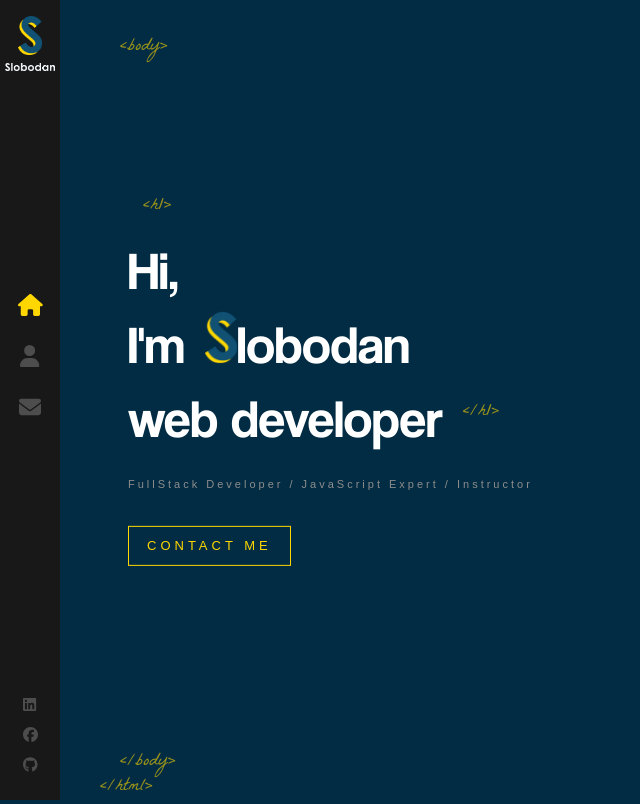
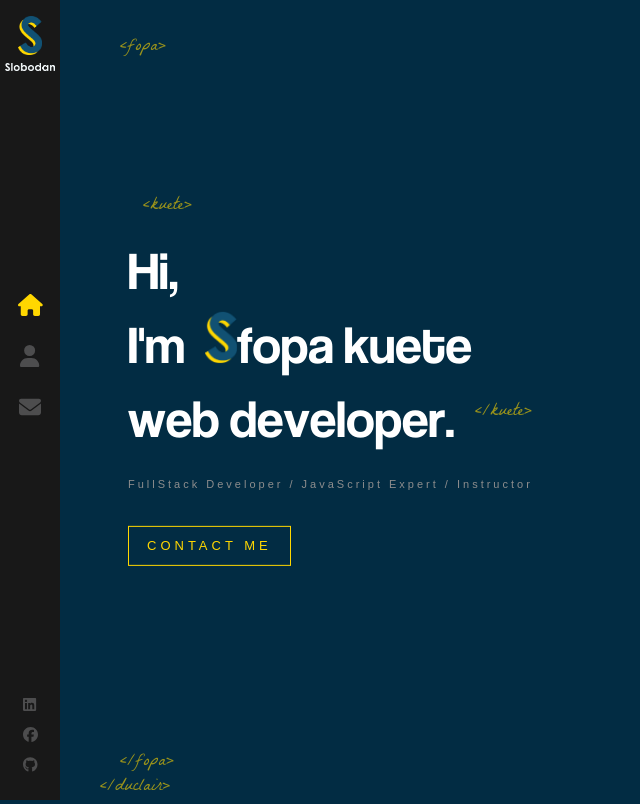
Before and after one commit to weshare237/React-portfolio, a React (Create React App) app: page / in a window 1280 px wide. Shown: the whole page, without its empty margins (0-640 px from the left). Built offline with nearby package versions, Linux system fonts and the light colour scheme.

Commit message:
Letters animation

```diff
--- /dev/null
+++ b/src/components/AnimatedLetters/index.js
@@ -0,0 +1,18 @@
+import React from 'react'
+import './index.scss'
+
+const AnimatedLetters = ({ letterClass, strArray, idx }) => {
+  return (
+    <span>
+      {strArray.map((char, i) => {
+        return (
+          <span key={char + i} className={`${letterClass} _${i + idx}`}>
+            {char}
+          </span>
+        )
+      })}
+    </span>
+  )
+}
+
+export default AnimatedLetters
--- /dev/null
+++ b/src/components/AnimatedLetters/index.scss
@@ -0,0 +1,24 @@
+.text-animate {
+  display: inline-block;
+  opacity: 0;
+  animation: bounceIn 1s 1s;
+  animation-fill-mode: forwards;
+  min-width: 10px;
+}
+
+.text-animate-hover {
+  min-width: 10px;
+  display: inline-block;
+  animation-fill-mode: both;
+
+  &:hover {
+    animation: rubberBand 1s;
+    color: #ffd700;
+  }
+}
+
+@for $i from 1 through 35 {
+  .text-animate._#{$i} {
+    animation-delay: #{$i / 10}s;
+  }
+}
--- a/src/components/Home/index.js
+++ b/src/components/Home/index.js
@@ -1,18 +1,56 @@
-import React from 'react'
+import React, { useEffect, useState } from 'react'
 import { Link } from 'react-router-dom'
 import LogoTitle from '../../assets/images/logo-s.png'
+import AnimatedLetters from '../AnimatedLetters'
 import './index.scss'
 
 const Home = () => {
+  const [letterClass, setLetterClass] = useState('text-animate')
+  const nameArray = ['f', 'o', 'p', 'a', '', 'k', 'u', 'e', 't', 'e']
+  const jobArray = [
+    'w',
+    'e',
+    'b',
+    ' ',
+    'd',
+    'e',
+    'v',
+    'e',
+    'l',
+    'o',
+    'p',
+    'e',
+    'r',
+    '.',
+  ]
+
+  useEffect(() => {
+    setTimeout(() => {
+      setLetterClass('text-animate-hover')
+    }, 4000)
+  }, [])
+
   return (
     <div className='container home-page'>
       <div className='text-zone'>
         <h1>
-          Hi, <br /> I'm
+          <span className={letterClass}>H</span>
+          <span className={`${letterClass} _12`}>i,</span>
+          <br />
+          <span className={`${letterClass} _13`}>I</span>
+          <span className={`${letterClass} _14`}>'m</span>
           <img src={LogoTitle} alt='developer' />
-          lobodan
+          <AnimatedLetters
+            letterClass={letterClass}
+            strArray={nameArray}
+            idx={15}
+          />
           <br />
-          web developer
+          <AnimatedLetters
+            letterClass={letterClass}
+            strArray={jobArray}
+            idx={22}
+          />
         </h1>
         <h2>FullStack Developer / JavaScript Expert / Instructor</h2>
         <Link to='/contact' className='flat-button'>
--- a/src/components/Home/index.scss
+++ b/src/components/Home/index.scss
@@ -15,7 +15,7 @@
     }
 
     &::before {
-      content: '<h1>';
+      content: '<kuete>';
       font-family: 'La Belle Aurore';
       color: #ffd700;
       font-size: 18px;
@@ -26,7 +26,7 @@
     }
 
     &:after {
-      content: '</h1>';
+      content: '</kuete>';
       font-family: 'La Belle Aurore';
       color: #ffd700;
       font-size: 18px;
--- a/src/components/Layout/index.js
+++ b/src/components/Layout/index.js
@@ -9,14 +9,14 @@ const Layout = () => {
     <div className='App'>
       <Sidebar />
       <div className='page'>
-        <span className='tags top-tags'>&lt;body&gt;</span>
+        <span className='tags top-tags'>&lt;fopa&gt;</span>
 
         <Outlet />
 
         <span className='tags bottom-tags'>
-          &lt;/body&gt;
+          &lt;/fopa&gt;
           <br />
-          <span className='bottom-tag-html'>&lt;/html&gt;</span>
+          <span className='bottom-tag-html'>&lt;/duclair&gt;</span>
         </span>
       </div>
     </div>
```
